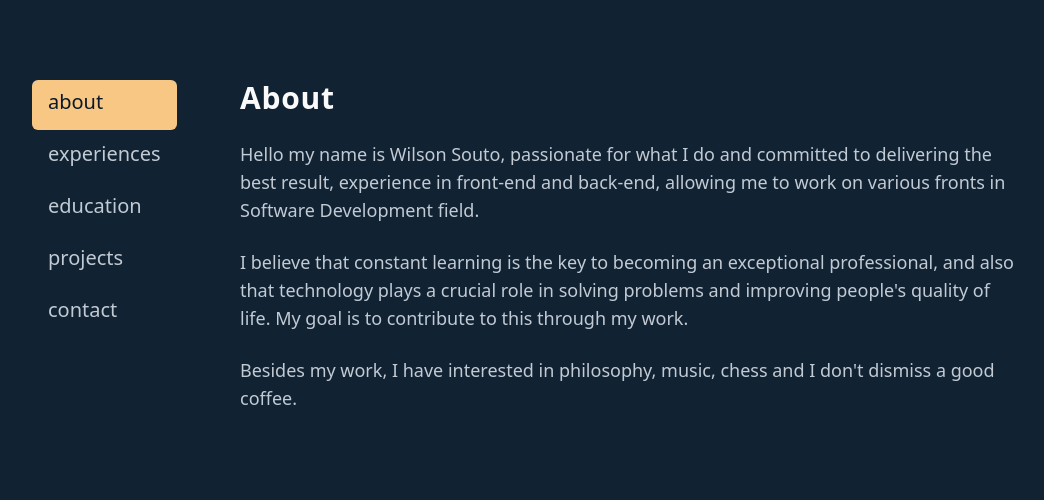
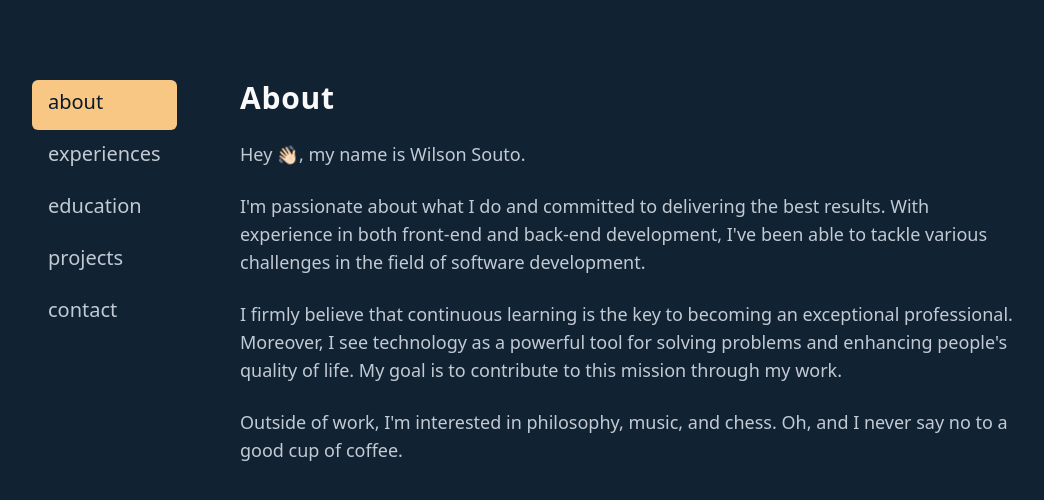
Before and after one commit to wilsonsouto/portfolio, a Next.js app: page / in a window 1280 px wide. Shown: the top 500 px of the page, without its empty margins (112-1156 px from the left). Built offline with nearby package versions, Linux system fonts and the light colour scheme.

Commit message:
Refine introduction in About component and add index.css to hand wave animation

```diff
--- a/src/components/layout/about.component.tsx
+++ b/src/components/layout/about.component.tsx
@@ -1,20 +1,24 @@
 import { Heading, Paragraph } from '../typography';
+import './index.css';
 
 export default function About() {
   return (
     <>
       <Heading text='About' />
       <Paragraph>
-        Hello my name is Wilson Souto, passionate for what I do and committed to delivering the best result, experience
-        in front-end and back-end, allowing me to work on various fronts in Software Development field.
+        Hey <span className='wave'>👋🏻</span>, my name is Wilson Souto.
       </Paragraph>
       <Paragraph>
-        I believe that constant learning is the key to becoming an exceptional professional, and also that technology
-        plays a crucial role in solving problems and improving people's quality of life. My goal is to contribute to
-        this through my work.
+        I'm passionate about what I do and committed to delivering the best results. With experience in both front-end
+        and back-end development, I've been able to tackle various challenges in the field of software development.
       </Paragraph>
       <Paragraph>
-        Besides my work, I have interested in philosophy, music, chess and I don't dismiss a good coffee.
+        I firmly believe that continuous learning is the key to becoming an exceptional professional. Moreover, I see
+        technology as a powerful tool for solving problems and enhancing people's quality of life. My goal is to
+        contribute to this mission through my work.
+      </Paragraph>
+      <Paragraph>
+        Outside of work, I'm interested in philosophy, music, and chess. Oh, and I never say no to a good cup of coffee.
       </Paragraph>
     </>
   );
--- /dev/null
+++ b/src/components/layout/index.css
@@ -0,0 +1,34 @@
+.wave {
+  animation-name: wave-animation; /* Refers to the name of your @keyframes element below */
+  animation-duration: 2.5s; /* Change to speed up or slow down */
+  animation-iteration-count: infinite; /* Never stop waving :) */
+  transform-origin: 70% 70%; /* Pivot around the bottom-left palm */
+  display: inline-block;
+}
+
+@keyframes wave-animation {
+  0% {
+    transform: rotate(0deg);
+  }
+  10% {
+    transform: rotate(14deg);
+  } /* The following five values can be played with to make the waving more or less extreme */
+  20% {
+    transform: rotate(-8deg);
+  }
+  30% {
+    transform: rotate(14deg);
+  }
+  40% {
+    transform: rotate(-4deg);
+  }
+  50% {
+    transform: rotate(10deg);
+  }
+  60% {
+    transform: rotate(0deg);
+  }
+  100% {
+    transform: rotate(0deg);
+  }
+}
```
